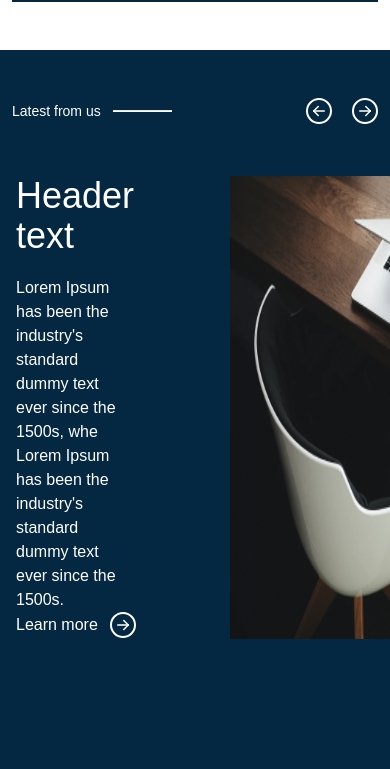
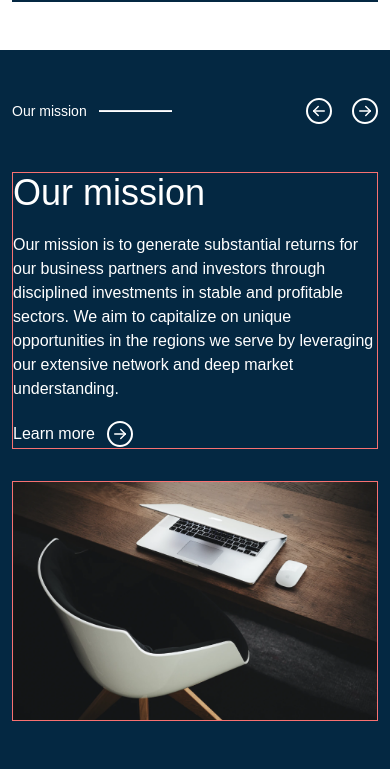
Before and after one commit to rgnpcrz/eagle-capital-web, a React (Vite) app: page / in a window 390 px wide. Shown: the part 4916-5685 px from the top of the page. Built offline with nearby package versions, Linux system fonts and the light colour scheme.

Commit message:
Our mission section responsiveness

```diff
--- a/src/pages/Homepage/components/Footer.jsx
+++ b/src/pages/Homepage/components/Footer.jsx
@@ -32,7 +32,7 @@ export default function Footer() {
           </div>
           <hr className="h-0.5 border-gold mt-16"></hr>
           <div className="flex justify-between py-6 text-base text-gold">
-            <p>Copyright © 2023</p>
+            <p>Copyright © 2024</p>
             <div className="flex gap-5">
               <p>Privacy Policy</p>
               <p>Terms & Services</p>
--- a/src/pages/Homepage/components/LatestFromUs.jsx
+++ b/src/pages/Homepage/components/LatestFromUs.jsx
@@ -8,7 +8,7 @@ export default function LatestFromUs() {
         <div className="max-w-screen-lg mx-auto px-3 py-12 text-sm">
           <div className="flex justify-between items-center pb-12">
             <div className="flex items-center w-40">
-              <p>Latest from us</p>
+              <p>Our mission</p>
               <hr className="w-16 h-0.5 bg-white flex-1 ms-3"></hr>
             </div>
             <div className="flex gap-5">
@@ -22,13 +22,36 @@ export default function LatestFromUs() {
             </div>
           </div>
 
-          <div className="flex flex-col gap-24">
-            <div className="border border-4 border-primary flex justify-between">
-              <div className=" h-100 flex flex-col justify-between">
+          <div className=" grid md:grid-cols-2 justify-between gap-8 ">
+            <div className="flex dbg-red flex-col justify-between">
+              <div className="">
+                <h1 className="text-4xl   ">Our mission</h1>
+                <p className=" text-base py-5">
+                  Our mission is to generate substantial returns for our business partners and investors through disciplined investments in stable and profitable sectors. We aim to capitalize on
+                  unique opportunities in the regions we serve by leveraging our extensive network and deep market understanding.
+                </p>
+              </div>
+              <div className="flex items-center">
+                <p className="pr-3 text-base ">Learn more</p>
+                <div>
+                  <button className="border-2 p-0.5 border-white rounded-full">
+                    <IconArrowRight size={18} />
+                  </button>
+                </div>
+              </div>
+            </div>
+            <div className="flex items-center dbg-red">
+              <img className="bg-cover w-full h-full" src={latest} />
+            </div>
+          </div>
+          {/* <div className="flex flex-col gap-24  ">
+            <div className=" border-4 border-primary  flex justify-between">
+              <div className=" h-100 flex dbg-red flex-col justify-between">
                 <div className="pr-24">
-                  <h1 className="text-4xl pb-5  ">Header text</h1>
+                  <h1 className="text-4xl pb-5  ">Our mission</h1>
                   <h1 className=" text-base">
-                    Lorem Ipsum has been the industry's standard dummy text ever since the 1500s, whe Lorem Ipsum has been the industry's standard dummy text ever since the 1500s.
+                    Our mission is to generate substantial returns for our business partners and investors through disciplined investments in stable and profitable sectors. We aim to capitalize on
+                    unique opportunities in the regions we serve by leveraging our extensive network and deep market understanding.
                   </h1>
                 </div>
                 <div className="flex items-center">
@@ -42,7 +65,7 @@ export default function LatestFromUs() {
               </div>
               <img src={latest} />
             </div>
-          </div>
+          </div> */}
         </div>
       </div>
     </>
```
